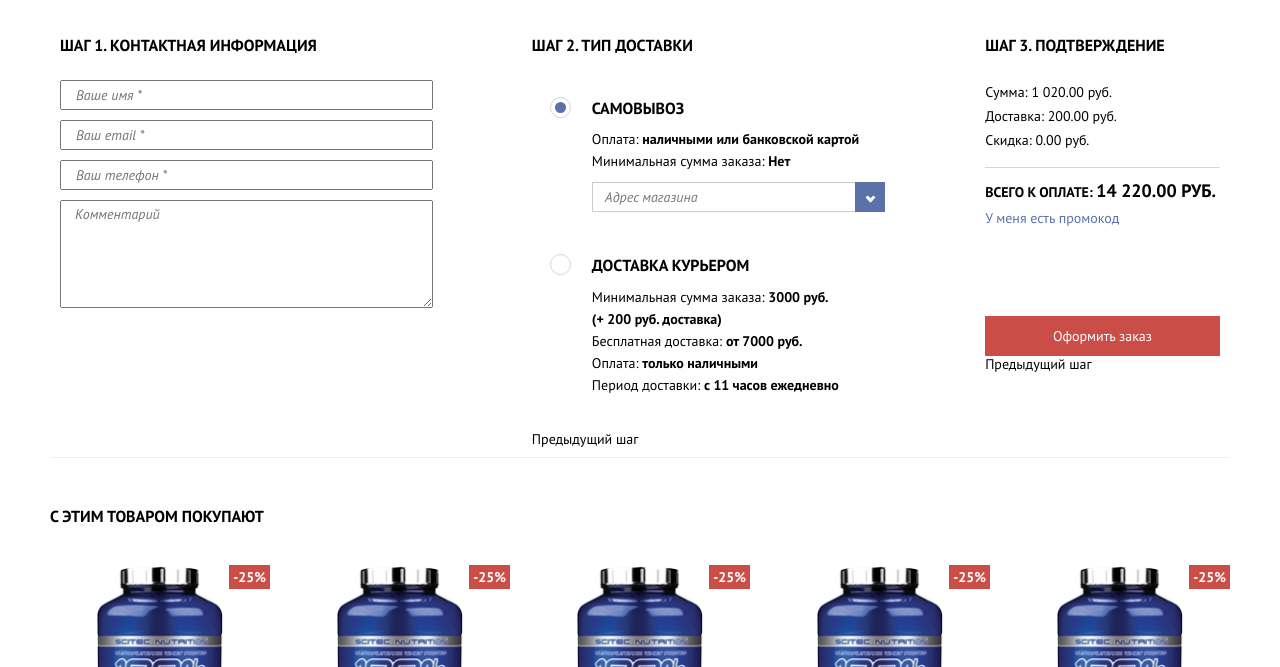
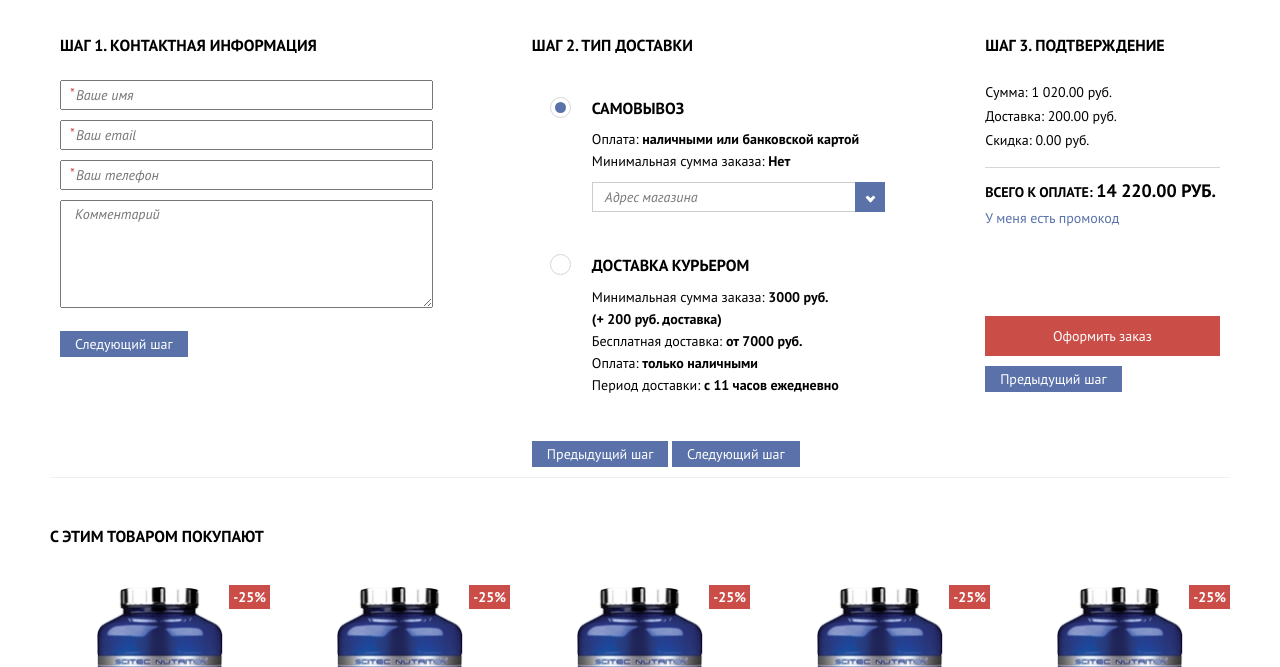
Before and after one commit to ILoyso/MusculFix, a website: page src/make-order.html in a window 1280 px wide. Shown: the part 685-1352 px from the top of the page. Drawn offline with nearby package versions, Linux system fonts and the light colour scheme; files that its build step writes are made by us from their sources.

Commit message:
red stars in form

```diff
--- a/src/less/blocks/form-delivery.less
+++ b/src/less/blocks/form-delivery.less
@@ -37,16 +37,27 @@
   }
 
   &__input {
-    display: none;
     width: 100%;
     margin-bottom: 10px;
     padding: 5px 14px;
     font-style: italic;
     font-weight: normal;
   }
+
+  .input-wrap {
+    display: none;
+  }
+
+  .dropdown {
+    display: none;
+  }
 }
 
-input.form-delivery__radio:checked + label > input{
+input.form-delivery__radio:checked + label > .input-wrap {
+  display: block;
+}
+
+input.form-delivery__radio:checked + label > .dropdown {
   display: block;
 }
 
--- a/src/less/blocks/form-steps.less
+++ b/src/less/blocks/form-steps.less
@@ -27,8 +27,14 @@
     }
   }
 
-  &__next {
+  &__next,
+  &__prev {
     display: none;
+    margin-top: 10px;
+    display: inline-block;
+    padding: 5px 15px;
+    background-color: @color-blue;
+    color: @color-white;
   }
 }
 
--- /dev/null
+++ b/src/less/blocks/input-wrap.less
@@ -0,0 +1,11 @@
+.input-wrap {
+  position: relative;
+
+  &:before {
+    content: '*';
+    color: @color-red;
+    position: absolute;
+    left: 10px;
+    top: 5px;
+  }
+}
--- a/src/less/style.less
+++ b/src/less/style.less
@@ -27,6 +27,7 @@
 @import 'blocks/form-table.less';
 @import 'blocks/form-steps.less';
 @import 'blocks/header.less';
+@import 'blocks/input-wrap.less';
 @import 'blocks/left-menu.less';
 @import 'blocks/main-content.less';
 @import 'blocks/main-menu.less';
--- a/src/make-order.html
+++ b/src/make-order.html
@@ -493,9 +493,15 @@
           <section class="form-steps__step active">
             <h3 class="form-steps__title">Шаг 1. Контактная информация</h3>
             <div class="form-contact">
-              <input class="form-contact__input" type="text" placeholder="Ваше имя *" required>
-              <input class="form-contact__input" type="email" placeholder="Ваш email *" required>
-              <input class="form-contact__input" type="tel" placeholder="Ваш телефон *" required>
+              <div class="input-wrap">
+                <input class="form-contact__input" type="text" placeholder="Ваше имя" required>
+              </div>
+              <div class="input-wrap">
+                <input class="form-contact__input" type="email" placeholder="Ваш email" required>
+              </div>
+              <div class="input-wrap">
+                <input class="form-contact__input" type="tel" placeholder="Ваш телефон" required>
+              </div>
               <textarea class="form-contact__textarea" name="" id="" cols="30" rows="6" placeholder="Комментарий"></textarea>
             </div>
             <span class="form-steps__next">Следующий шаг</span>
@@ -534,7 +540,9 @@
                   Оплата: <strong>только наличными</strong> <br>
                   Период доставки: <strong>с 11 часов ежедневно</strong>
                 </p>
-                <input class="form-delivery__input" type="tel" placeholder="Укажите адрес доставки *" required>
+                <div class="input-wrap">
+                  <input class="form-delivery__input" type="tel" placeholder="Укажите адрес доставки" required>
+                </div>
               </label>
             </div>
             <span class="form-steps__prev">Предыдущий шаг</span>
```
